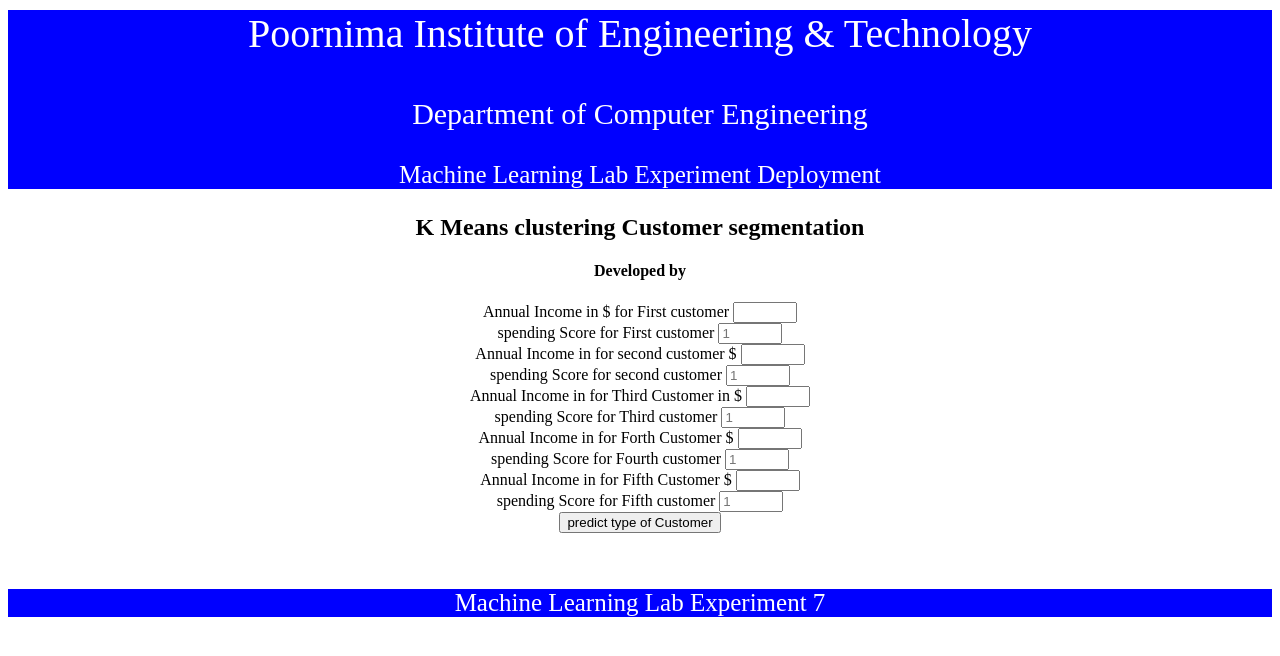
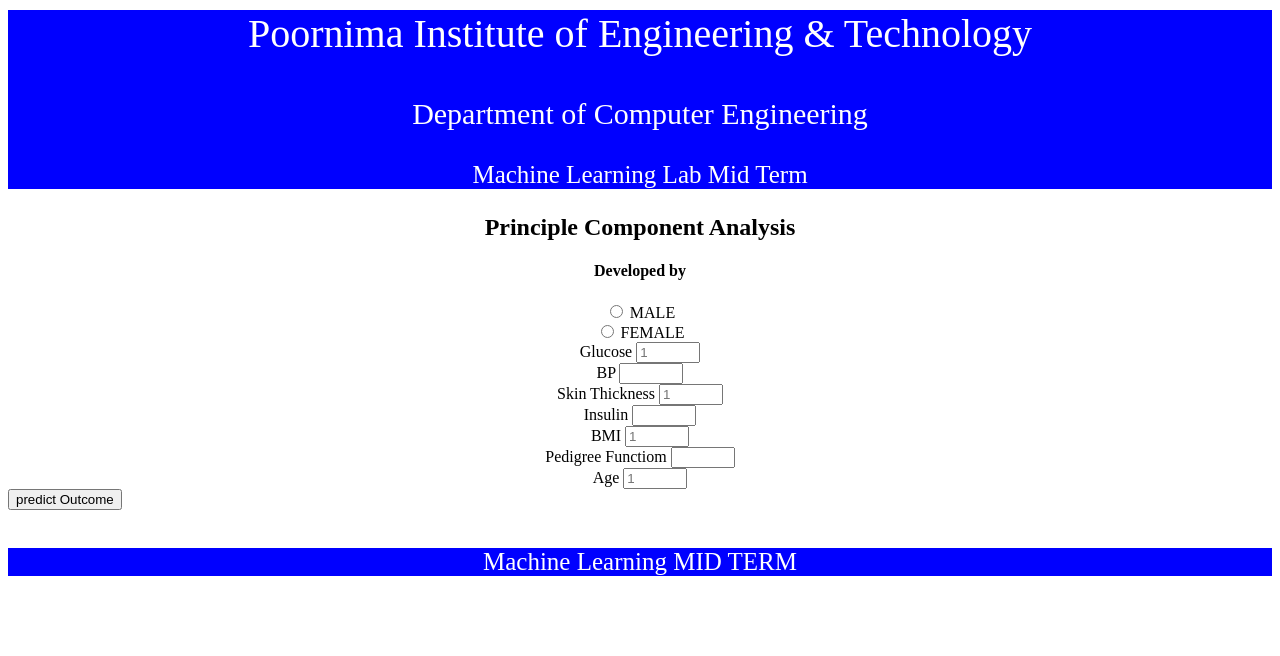
Before and after one commit to lakshay1011/ML_Midterm, a Flask app: page / in a window 1280 px wide. Shown: the top 656 px of the page. Run offline with Flask 3, Linux system fonts and the light colour scheme; parts of the project's set-up code (start-up, migrations or seed data) failed here and were passed over.

Commit message:
Update hcindex.html

```diff
--- a/templates/hcindex.html
+++ b/templates/hcindex.html
@@ -23,60 +23,54 @@
 <div>
 <center><p style="font-size:40px;color:white;margin-top:10px;">Poornima Institute of Engineering & Technology</p></center>
 <center><p style="font-size:30px;color:white;margin-top:10px;">Department of Computer Engineering</p></center>
-<center><p style="font-size:25px;color:white;margin-top:10px;">Machine Learning Lab Experiment Deployment</p></center>
+<center><p style="font-size:25px;color:white;margin-top:10px;">Machine Learning Lab Mid Term</p></center>
 </div>
 </div>
 </div>
 
 <div>
-<h2>K Means clustering Customer segmentation</h2>
+<h2>Principle Component Analysis</h2>
 <h4>Developed by </h4>
 <!-- Main Input For Receiving Query to our ML -->
 <form action="{{ url_for('predict')}}"method="get">
 
 
     <div>
-  <label for="exampleFormControlInput1" >Annual Income in $ for First customer</label>
-      <input type="number" name="income1" id="income1" value="" min="1" max="140" placeholder="" required="required">
+  <input type="radio" id="male" name="gender" value=0>
+<label for="male">MALE</label><br>
+<input type="radio" id="female" name="gender" value=1>
+<label for="female">FEMALE</label><br>
       </div>
       <div>
-  <label for="exampleFormControlInput1" >spending Score for First customer</label>
-      <input type="number"  name="score1" id="score1" value=""min="1" max="100" placeholder="1" required="required">
+  <label for="exampleFormControlInput1" >Glucose</label>
+      <input type="number"  name="glucose" id="glucose" value=""min="1" max="200" placeholder="1" required="required">
       </div>
-  <label for="exampleFormControlInput1" >Annual Income in for second customer $</label>
-      <input type="number" name="income2" id="income2" value="" min="1" max="140" placeholder="" required="required">
+  <label for="exampleFormControlInput1" >BP</label>
+      <input type="number" name="bp" id="bp" value="" min="1" max="200" placeholder="" required="required">
       </div>
       <div>
-  <label for="exampleFormControlInput1" >spending Score for second customer</label>
-      <input type="number"  name="score2" id="score2" value=""min="1" max="100" placeholder="1" required="required">
+  <label for="exampleFormControlInput1" >Skin Thickness</label>
+      <input type="number"  name="skin" id="skin" value=""min="1" max="100" placeholder="1" required="required">
       </div>
        <div>
-      <label for="exampleFormControlInput1" >Annual Income in for Third Customer in  $</label>
-      <input type="number" name="income3" id="income3" value="" min="1" max="140" placeholder="" required="required">
+      <label for="exampleFormControlInput1" >Insulin</label>
+      <input type="number" name="insulin" id="insulin" value="" min="1" max="140" placeholder="" required="required">
       </div>
       <div>
-  <label for="exampleFormControlInput1" >spending Score for Third customer</label>
-      <input type="number"  name="score3" id="score3" value=""min="1" max="100" placeholder="1" required="required">
+  <label for="exampleFormControlInput1" >BMI</label>
+      <input type="number"  name="bmi" id="bmi" value=""min="1" max="100" placeholder="1" required="required">
       </div>
        <div>
-      <label for="exampleFormControlInput1" >Annual Income in for Forth Customer $</label>
-      <input type="number" name="income4" id="income4" value="" min="1" max="140" placeholder="" required="required">
+      <label for="exampleFormControlInput1" >Pedigree Functiom</label>
+      <input type="number" name="pf" id="pf" value="" min="1" max="140" placeholder="" required="required">
       </div>
       <div>
-  <label for="exampleFormControlInput1" >spending Score for Fourth customer</label>
-      <input type="number"  name="score4" id="score4" value=""min="1" max="100" placeholder="1" required="required">
+  <label for="exampleFormControlInput1" >Age</label>
+      <input type="number"  name="age" id="age" value=""min="1" max="100" placeholder="1" required="required">
       </div>
-       <div>
-      <label for="exampleFormControlInput1" >Annual Income in for Fifth Customer $</label>
-      <input type="number" name="income5" id="income5" value="" min="1" max="140" placeholder="" required="required">
-      </div>
-      <div>
-  <label for="exampleFormControlInput1" >spending Score for Fifth customer</label>
-      <input type="number"  name="score5" id="score5" value=""min="1" max="100" placeholder="1" required="required">
-      </div>
-  <div>
 
-    <button type="submit" >predict type of Customer</button>
+
+    <button type="submit" >predict Outcome</button>
   </div>
 </form>
 
@@ -90,7 +84,7 @@
 <div>
 
 <div>
- <center><p style="font-size:25px;color:white;margin-top:20px;">Machine Learning Lab Experiment 7</p></center>
+ <center><p style="font-size:25px;color:white;margin-top:20px;">Machine Learning MID TERM</p></center>
 </div>
 </div>
 </div>
```
